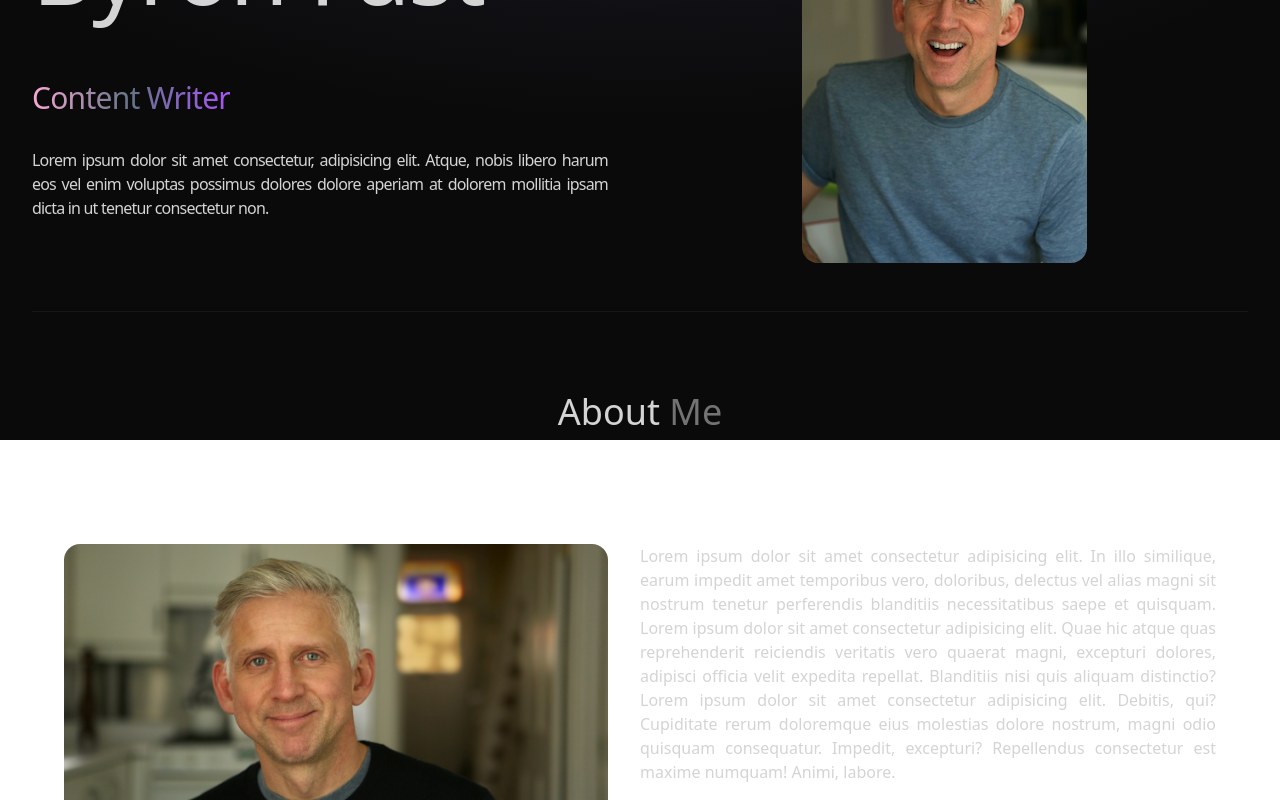
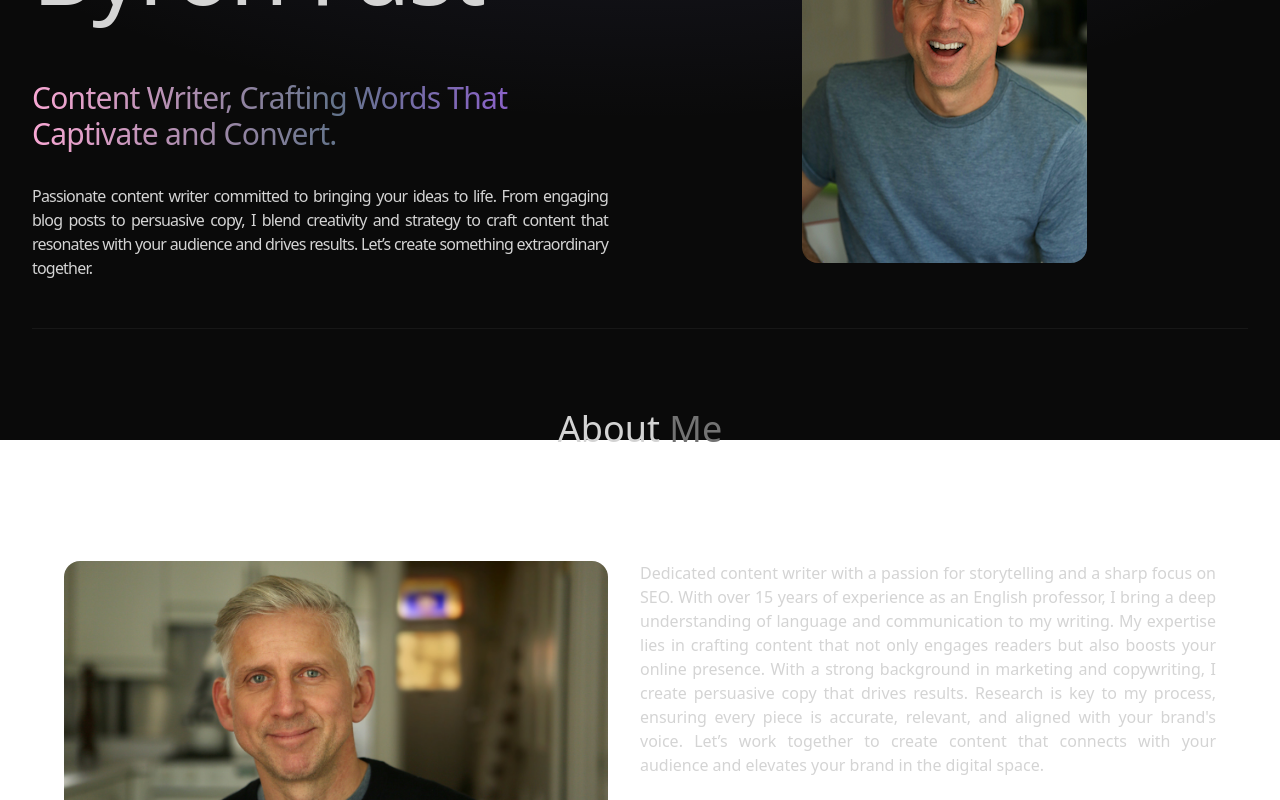
Before and after one commit to Manuelhhinojosa/byronFastWebsite, a React (Vite) app: page / in a window 1280 px wide. Shown: the part 360-1160 px from the top of the page. Built offline with nearby package versions, Linux system fonts and the light colour scheme; a web font is replaced by a local one.

Commit message:
Deleted the manually entered text I put earlier in the Hero component. Created text.js file in the data dir in the assets dir. I stored the text for the Navbar, Hero, About and skills components. Imported text data into such components and replaced mock data with it.

```diff
--- /dev/null
+++ b/src/assets/data/text.js
@@ -0,0 +1,31 @@
+// About Component
+const navbarLinkedinLink =
+  "https://www.linkedin.com/in/byron-fast-2ba07b7?lipi=urn%3Ali%3Apage%3Ad_flagship3_profile_view_base_contact_details%3BzUMiizg%2FRH2RhHZQ%2FmTfvw%3D%3D";
+
+// Hero Component
+const heroName = "Byron Fast";
+const heroParagraph =
+  "Passionate content writer committed to bringing your ideas to life. From engaging blog posts to persuasive copy, I blend creativity and strategy to craft content that resonates with your audience and drives results. Let’s create something extraordinary together.";
+const heroTitle = "Content Writer, Crafting Words That Captivate and Convert.";
+
+// About Component
+const aboutMeParagraph =
+  "Dedicated content writer with a passion for storytelling and a sharp focus on SEO. With over 15 years of experience as an English professor, I bring a deep understanding of language and communication to my writing. My expertise lies in crafting content that not only engages readers but also boosts your online presence. With a strong background in marketing and copywriting, I create persuasive copy that drives results. Research is key to my process, ensuring every piece is accurate, relevant, and aligned with your brand's voice. Let’s work together to create content that connects with your audience and elevates your brand in the digital space.";
+
+// Skills Component
+const skillsText = [
+  "SEO",
+  "Marketing",
+  "Research",
+  "Copywriting",
+  "Storytelling",
+];
+
+export default {
+  navbarLinkedinLink,
+  heroName,
+  heroTitle,
+  heroParagraph,
+  aboutMeParagraph,
+  skillsText,
+};
--- a/src/components/About.jsx
+++ b/src/components/About.jsx
@@ -4,6 +4,9 @@ import React from "react";
 import { motion } from "framer-motion";
 //Images
 import aboutImg from "../assets/images/aboutImg.jpeg";
+
+// text
+import aboutMeParagraph from "../assets/data/text";
 
 const About = () => {
   return (
@@ -30,18 +33,7 @@ const About = () => {
         >
           <div className="flex justify-center lg:justify-start">
             <p className="my-2 max-w-xl py-6 text-justify ">
-              Lorem ipsum dolor sit amet consectetur adipisicing elit. In illo
-              similique, earum impedit amet temporibus vero, doloribus, delectus
-              vel alias magni sit nostrum tenetur perferendis blanditiis
-              necessitatibus saepe et quisquam. Lorem ipsum dolor sit amet
-              consectetur adipisicing elit. Quae hic atque quas reprehenderit
-              reiciendis veritatis vero quaerat magni, excepturi dolores,
-              adipisci officia velit expedita repellat. Blanditiis nisi quis
-              aliquam distinctio? Lorem ipsum dolor sit amet consectetur
-              adipisicing elit. Debitis, qui? Cupiditate rerum doloremque eius
-              molestias dolore nostrum, magni odio quisquam consequatur.
-              Impedit, excepturi? Repellendus consectetur est maxime numquam!
-              Animi, labore.
+              {aboutMeParagraph.aboutMeParagraph}
             </p>
           </div>
         </motion.div>
--- a/src/components/Hero.jsx
+++ b/src/components/Hero.jsx
@@ -5,6 +5,11 @@ import { motion } from "framer-motion";
 
 // images
 import profilePic from "../assets/images/profilePic.png";
+
+// text
+import heroName from "../assets/data/text";
+import heroTitle from "../assets/data/text";
+import heroParagraph from "../assets/data/text";
 
 // functions
 
@@ -29,7 +34,7 @@ const Hero = () => {
               animate="visible"
               className="pb-16 text-6xl font-thin tracking-tight lg:mt-16 lg:text-8xl"
             >
-              Byron Fast
+              {heroName.heroName}
             </motion.h1>
             <motion.span
               variants={container(0.5)}
@@ -37,7 +42,7 @@ const Hero = () => {
               animate="visible"
               className="bg-gradient-to-r from-pink-300 via-slate-500 to-purple-500 bg-clip-text text-3xl tracking-tight text-transparent"
             >
-              Content Writer
+              {heroTitle.heroTitle}
             </motion.span>
             <motion.p
               variants={container(1)}
@@ -45,10 +50,7 @@ const Hero = () => {
               animate="visible"
               className="my-2 max-w-xl py-6 font-light tracking-tighter text-justify"
             >
-              Lorem ipsum dolor sit amet consectetur, adipisicing elit. Atque,
-              nobis libero harum eos vel enim voluptas possimus dolores dolore
-              aperiam at dolorem mollitia ipsam dicta in ut tenetur consectetur
-              non.
+              {heroParagraph.heroParagraph}
             </motion.p>
           </div>
         </div>
--- a/src/components/Navbar.jsx
+++ b/src/components/Navbar.jsx
@@ -3,7 +3,8 @@ import React from "react";
 // React icons
 import { FaLinkedin } from "react-icons/fa";
 
-// images
+// text
+import navbarLinkedinLink from "../assets/data/text";
 
 const Navbar = () => {
   return (
@@ -12,7 +13,7 @@ const Navbar = () => {
         <div className="text-white mx-2 w-10 text-5xl">BF</div>
       </div>
       <div className="m-8 flex items-center justify-center gap-4 text-2xl">
-        <a href="https://www.linkedin.com/in/manuelhh/">
+        <a href={navbarLinkedinLink.navbarLinkedinLink} target="_">
           <FaLinkedin />
         </a>
       </div>
--- a/src/components/Skills.jsx
+++ b/src/components/Skills.jsx
@@ -3,8 +3,8 @@ import React from "react";
 // libraries
 import { motion } from "framer-motion";
 
-// React icons
-import { GiSkills } from "react-icons/gi";
+// text
+import skillsText from "../assets/data/text";
 
 // functions
 
@@ -44,7 +44,7 @@ const Skills = () => {
           animate="animate"
           className="rounded-2xl border-4 border-neutral-800 p-4"
         >
-          <p className="text-2xl text-cyan-400">SEO</p>
+          <p className="text-2xl text-cyan-400">{skillsText.skillsText[0]}</p>
         </motion.div>
 
         <motion.div
@@ -53,7 +53,7 @@ const Skills = () => {
           animate="animate"
           className="rounded-2xl border-4 border-neutral-800 p-4"
         >
-          <p className="text-2xl">Marketing</p>
+          <p className="text-2xl">{skillsText.skillsText[1]}</p>
         </motion.div>
 
         <motion.div
@@ -62,7 +62,7 @@ const Skills = () => {
           animate="animate"
           className="rounded-2xl border-4 border-neutral-800 p-4"
         >
-          <p className="text-2xl text-green-500">Research</p>
+          <p className="text-2xl text-green-500">{skillsText.skillsText[2]}</p>
         </motion.div>
 
         <motion.div
@@ -71,7 +71,7 @@ const Skills = () => {
           animate="animate"
           className="rounded-2xl border-4 border-neutral-800 p-4"
         >
-          <p className="text-2xl text-pink-500">Copywriting</p>
+          <p className="text-2xl text-pink-500">{skillsText.skillsText[3]}</p>
         </motion.div>
 
         <motion.div
@@ -80,7 +80,7 @@ const Skills = () => {
           animate="animate"
           className="rounded-2xl border-4 border-neutral-800 p-4"
         >
-          <p className="text-2xl text-sky-700">Storytelling</p>
+          <p className="text-2xl text-sky-700">{skillsText.skillsText[4]}</p>
         </motion.div>
       </motion.div>
     </div>
```
